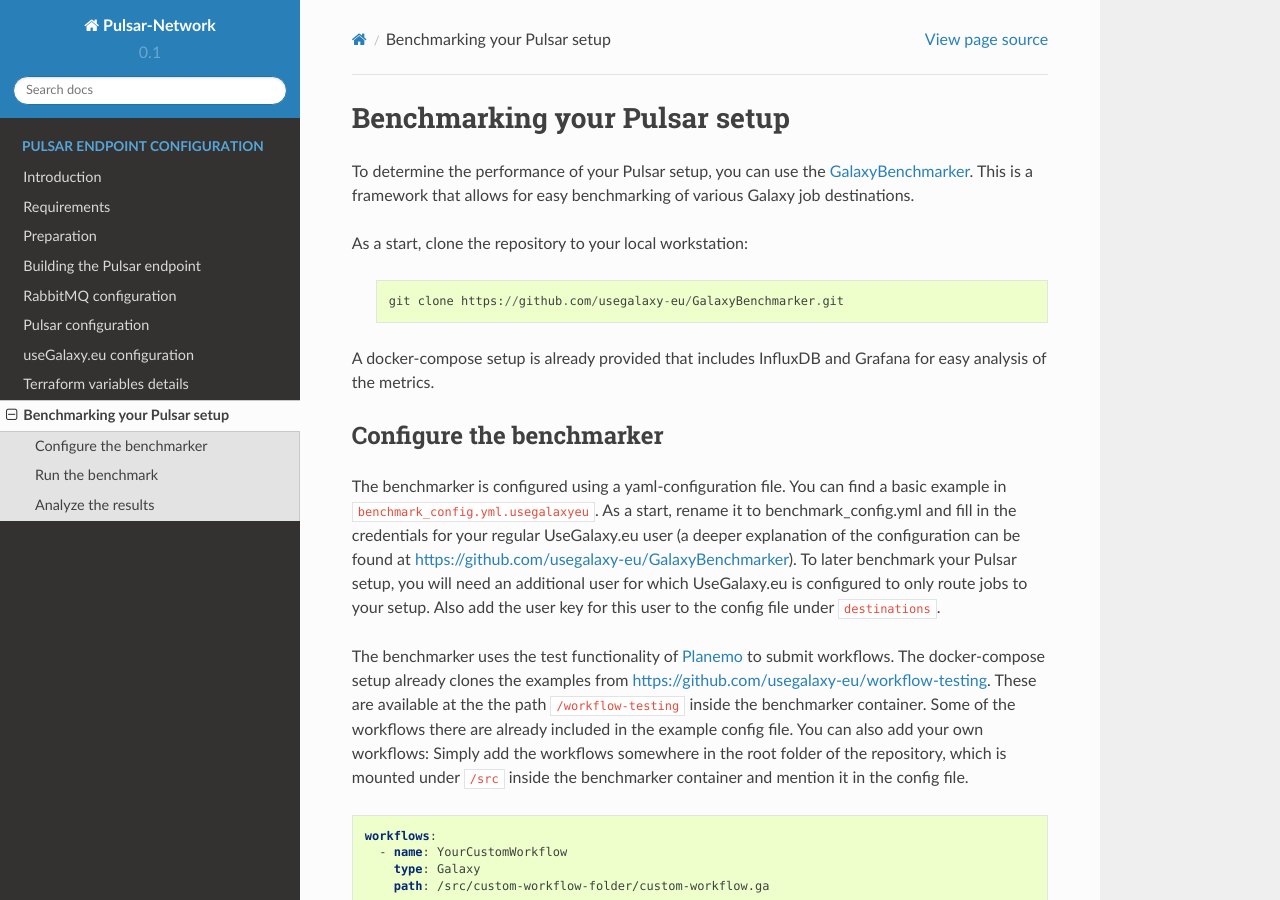
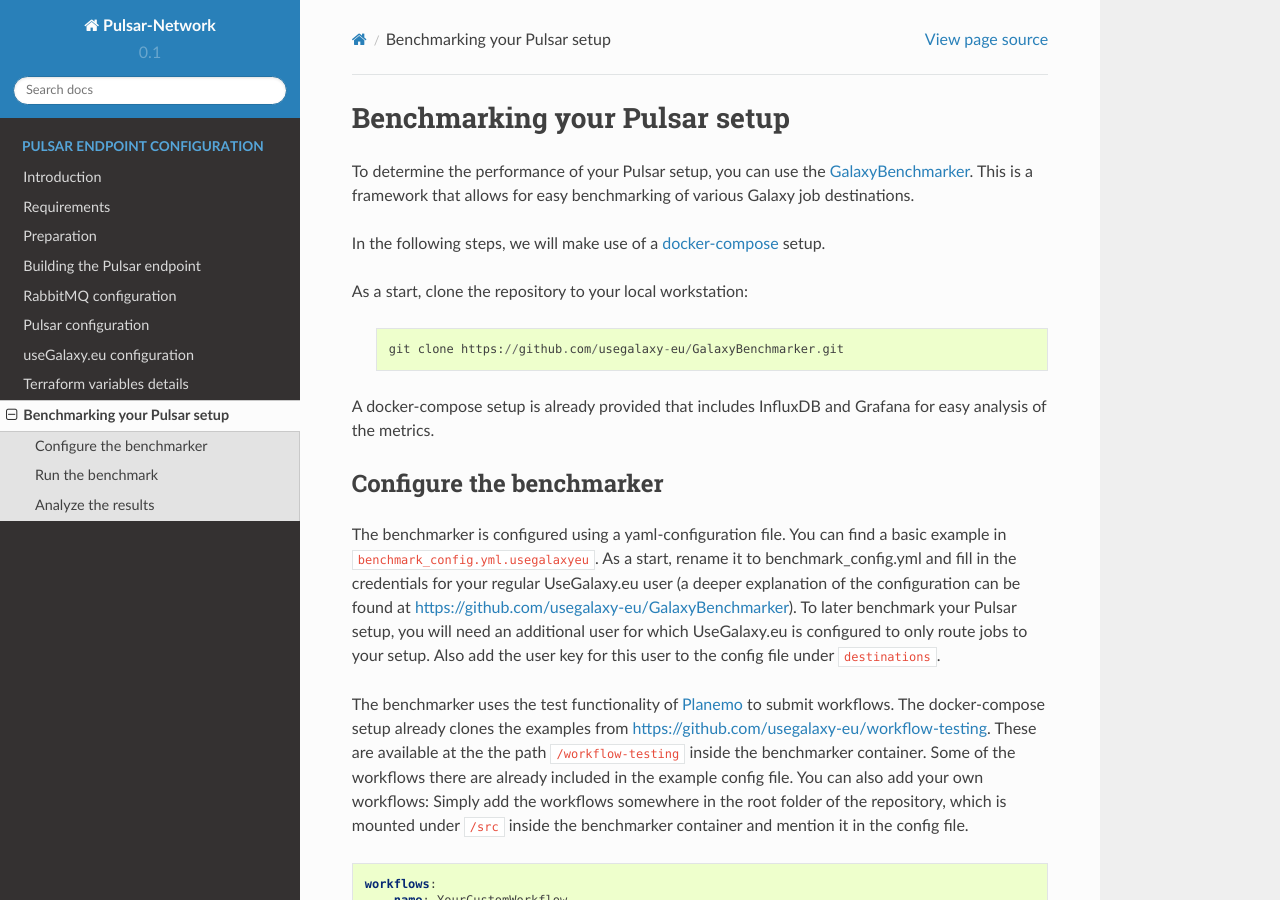
Before and after one commit to usegalaxy-eu/pulsar-network-docs, a Sphinx documentation site: the page built from source/benchmark.rst, in a window 1280 px wide and 900 px high. Built offline with Sphinx 7.4.7 and the Read the Docs theme 2.0.0, drawn with Linux system fonts in a browser that asks for light colours.

Commit message:
Update benchmark.rst

```diff
--- a/source/benchmark.rst
+++ b/source/benchmark.rst
@@ -5,6 +5,8 @@
 `GalaxyBenchmarker <https://github.com/usegalaxy-eu/GalaxyBenchmarker>`_.
 This is a framework that allows for easy benchmarking of various Galaxy
 job destinations.
+
+In the following steps, we will make use of a `docker-compose <https://docs.docker.com/compose>`_ setup.
 
 As a start, clone the repository to your local workstation:
 
```
